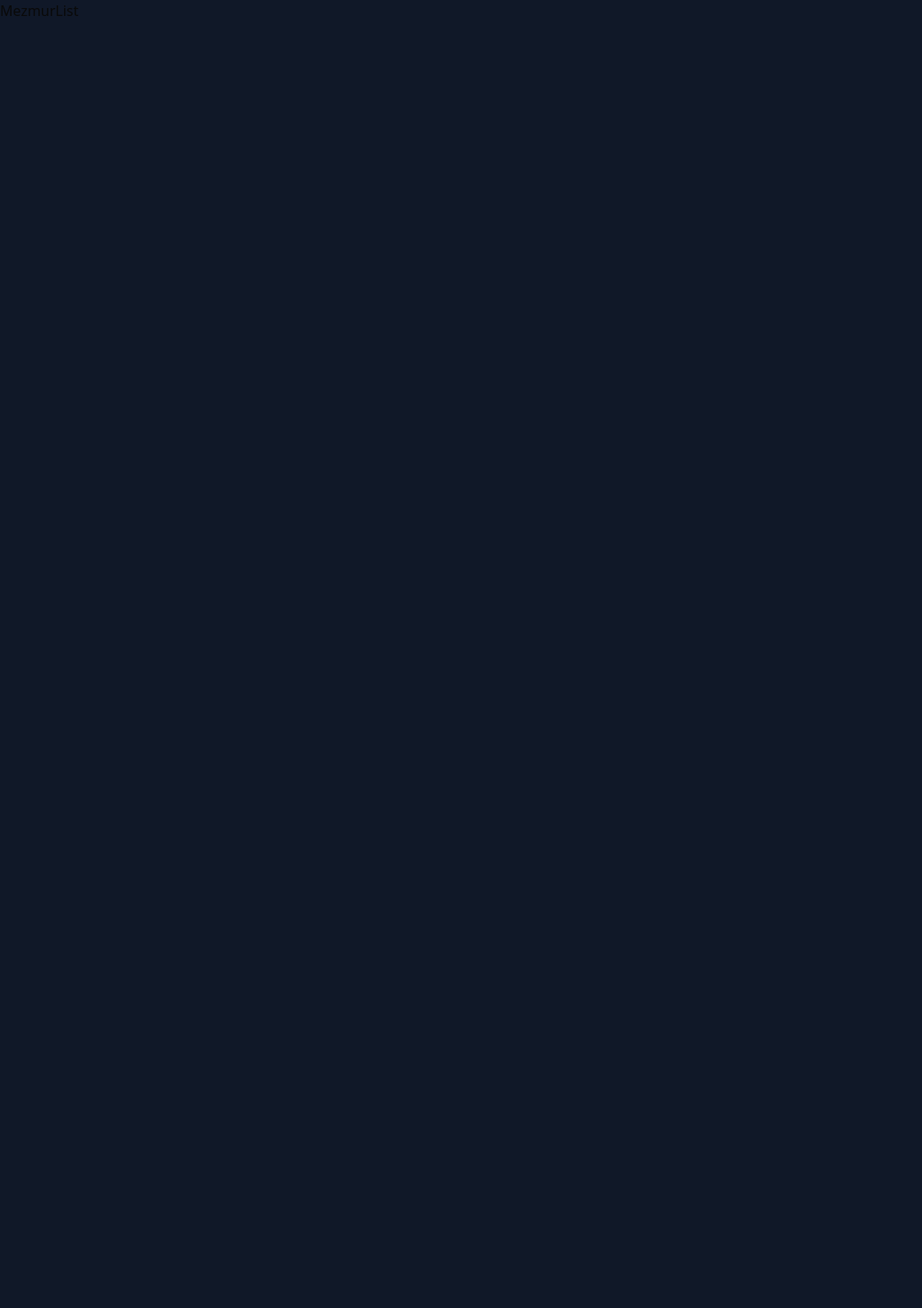
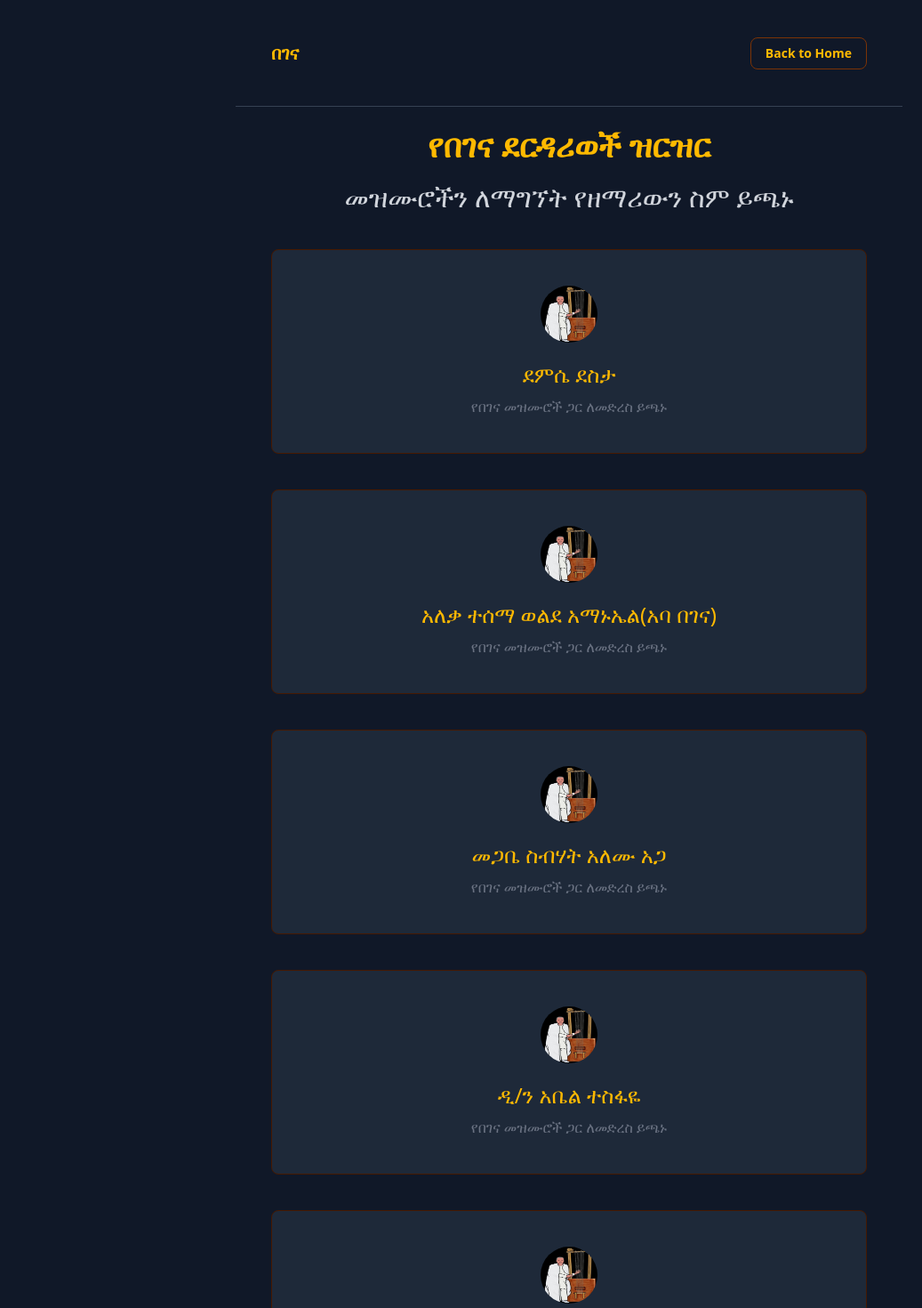
Before and after one commit to ayanaw21/begena-mini-app, a Next.js app: page /mezmurlist in a window 1280 px wide. Shown: the top 1470 px of the page at 89% size, without its empty margins (0-1037 px from the left). Before the commit the page ends 800 px from the top, so only its background shows below. Built offline with nearby package versions, Linux system fonts and the light colour scheme.

Commit message:
finish payment and mezmurlist

```diff
--- a/app/mezmurlist/page.tsx
+++ b/app/mezmurlist/page.tsx
@@ -1,9 +1,79 @@
-import React from 'react'
+import { Button } from "@/components/ui/button";
+import { Card } from "@/components/ui/card";
+import Image from "next/image";
+import Link from "next/link";
+import React from "react";
+import logo from "../../public/begena.jpg";
+const lists = [
+	{ zemari: "ደምሴ ደስታ", link: "https://t.me/aastugibibuaebegena/4" },
+	{ zemari: "አለቃ ተሰማ ወልደ አማኑኤል(አባ በገና)", link: "t.me/aastugibibuaebegena/6" },
+	{ zemari: "መጋቤ ስብሃት አለሙ አጋ", link: "https://t.me/aastugibibuaebegena/2" },
+	{ zemari: "ዲ/ን አቤል ተስፋዬ", link: "https://t.me/aastugibibuaebegena/18" },
+	{ zemari: "ዘርፉ ደምሴ", link: "https://t.me/aastugibibuaebegena/214" },
+	{ zemari: "ሲሳይ ደምሴ", link: "https://t.me/aastugibibuaebegena/10" },
+	{ zemari: "መሪጌታ ፍቅሩ ሳህሉ", link: "https://t.me/aastugibibuaebegena/8" },
+	{ zemari: "ታፈሰ ተስፋዬ", link: "https://t.me/aastugibibuaebegena/12" },
+];
 
 const MezmurList = () => {
-  return (
-    <div>MezmurList</div>
-  )
-}
+	return (
+		<div className='"w-full max-w-[750px] mx-auto min-h-screen bg-gray-900'>
+			<nav className="h-30 border-b border-gray-700 w-full flex justify-between items-center px-10">
+				<div className="flex">
+					{/* <Image src={'https://g96xkr7zoc.ufs.sh/f/p0mpb6xeXkhSD7sdTLidP3VtyE9BnNsGgb2co7IuAFYKMaq5'} width={20} height={20} alt="begena" /> */}
+					<h1 className="text-xl text-amber-400 font-bold">በገና</h1>
+				</div>
+				<div className="flex items-center">
+					<Link href={"/"}>
+						<Button className="font-bold text-amber-400 border border-amber-900 bg-gray-900 hover:bg-amber-900">
+							Back to Home
+						</Button>
+					</Link>
+				</div>
+			</nav>
+			<div className="my-6">
+				<h1 className="text-4xl font-bold text-amber-400 text-center">
+					የበገና ደርዳሪወች ዝርዝር
+				</h1>
+				<h3 className="text-3xl text-gray-300 text-center mt-5">
+					መዝሙሮችን ለማግኘት የዘማሪውን ስም ይጫኑ
+				</h3>
+			</div>
+			{lists.map((list) => (
+				<Link key={list.zemari} className="" href={list.link}>
+					<div className="p-10  m-10  rounded-md text-center flex flex-col items-center border border-amber-950 bg-gray-800 hover:bg-gray-700">
+						<Image
+							src={logo}
+							alt="pay"
+							width={20}
+							height={10}
+							className="rounded-full w-16 h-16"
+						/>
+						<p className="text-amber-400 text-2xl mt-5">
+							{list.zemari}
+						</p>
+						<p className="mt-2 text-gray-500">
+							የበገና መዝሙሮች ጋር ለመድረስ ይጫኑ
+						</p>
+					</div>
+				</Link>
+			))}
+			<div className="p-10  m-10  rounded-md flex flex-col  border border-amber-950 bg-gray-900">
+				<h1 className="text-2xl text-amber-400">በገና በኢትዮጵያ</h1>
+				<p className="text-gray-300 mt-4">
+					በገና በኢትዮጵያ ኦርቶዶክስ ተዋህዶ ቤተክርስቲያን የዜማ መሳሪያ ሲሆን በዋናነት ለመለኮታዊ
+					የእግዚአብሔር ፈቃድ ማስፈጸሚያ ማለትም ለምስጋናና ለልመና የሚያገለግል ነው። በገና ከብሉይ
+					ኪዳን የመጀመሪያ መጽሐፍ ከኦሪት ዘፍጥረት እስከ መጨረሻው የአዲስ ኪዳን መጽሐፍ ዮሐንስ ራእይ
+					ድረስ አገልግሎቱ የተጠቀሰ እጅግ ድንቅ መንፈሳዊ የዜማ መሳሪያ ነው።
+				</p>
 
-export default MezmurList
+				<p className="text-gray-300 mt-4">
+					ከላይ የተጠተቀሱት የበገና ደርራሪያንም በገና በኢትዮጵያ ከትውልድ ወደ ትውልድ እንዲሸጋገርና
+					ለበገና ትምህርት መስፋፋት እጅጉን ትልቁን ድርሻ የተወጡ ናቸው፡፡
+				</p>
+			</div>
+		</div>
+	);
+};
+
+export default MezmurList;
--- a/app/payment/page.tsx
+++ b/app/payment/page.tsx
@@ -14,7 +14,8 @@ const Payment = () => {
 	const [imageUrl, setImageUrl] = useState<string | null>(null);
 	const [error, setError] = useState<string | null>(null);
 	const [selectedSection, setSelectedSection] = useState("");
-	const [selectedMonth,setSelectedMonth] = useState("")
+	const [selectedMonth, setSelectedMonth] = useState("");
+	const [selectedBatch, setSelectedBatch] = useState<number | null>(null);
 	const months = [
 		{
 			value: "September",
@@ -31,23 +32,32 @@ const Payment = () => {
 		{
 			value: "December",
 			label: "December",
-		},{
+		},
+		{
 			value: "January",
 			label: "January",
-		},{
+		},
+		{
 			value: "February",
 			label: "February",
-		},{
+		},
+		{
 			value: "March",
 			label: "March",
-		},{
+		},
+		{
 			value: "April",
 			label: "April",
-		},{
+		},
+		{
 			value: "May",
 			label: "May",
 		},
 	];
+	const batches = Array.from({ length: 10 }, (_, i) => ({
+		value: i + 1,
+		label: `Batch ${i + 1}`,
+	}));
 	const sections = [
 		{ value: "basic-a", label: "Basic A" },
 		{ value: "begena-b", label: "Basic B" },
@@ -59,6 +69,7 @@ const Payment = () => {
 
 	const handleSubmit = (formData: FormData) => {
 		setError(null); // Clear previous errors
+		console.log(imageUrl);
 
 		// Client-side validation
 		if (!imageUrl) {
@@ -119,7 +130,26 @@ const Payment = () => {
 								disabled={isPending}
 							/>
 						</div>
-
+						<div className="mb-4">
+							<label
+								htmlFor="begenaId"
+								className="block text-xl font-medium text-amber-400 mb-2"
+							>
+								የበገና ID
+							</label>
+							<input
+								type="text"
+								id="begenaId"
+								name="begenaId"
+								required
+								placeholder="Enter your Begena ID"
+								className={cn(
+									"w-full border border-gray-600 px-3 py-2 bg-gray-700 text-gray-100",
+									"rounded-md focus:outline-none focus:ring-2 focus:ring-amber-500"
+								)}
+								disabled={isPending}
+							/>
+						</div>
 						<div className="mb-4">
 							<label
 								htmlFor="section"
@@ -155,14 +185,46 @@ const Payment = () => {
 
 						<div className="mb-4">
 							<label
+								htmlFor="batch"
+								className="block text-xl font-medium text-amber-400 mb-2"
+							>
+								Batch
+							</label>
+							<select
+								id="batch"
+								name="batch"
+								required
+								value={selectedBatch || ""}
+								onChange={(e) =>
+									setSelectedBatch(e.target.value ? Number(e.target.value) : null)
+								}
+								disabled={isPending}
+								className={cn(
+									"w-full border border-gray-600 px-3 py-2 bg-gray-700 text-gray-100",
+									"rounded-md focus:outline-none focus:ring-2 focus:ring-amber-500"
+								)}
+							>
+								<option value="">Select a batch</option>
+								{batches.map((batch) => (
+									<option
+										key={batch.value}
+										value={batch.value}
+									>
+										{batch.label}
+									</option>
+								))}
+							</select>
+						</div>
+						<div className="mb-4">
+							<label
 								htmlFor="month"
 								className="block text-xl font-medium text-amber-400 mb-2"
 							>
-								Section
+								Month
 							</label>
 							<select
-								id="section"
-								name="section"
+								id="month"
+								name="month"
 								required
 								value={selectedMonth}
 								onChange={(e) =>
@@ -240,16 +302,34 @@ const Payment = () => {
 							)}
 						</div>
 						<div className="text-white p-4">
-							<h2 className="text-amber-400 text-2xl">የክፍያ መመሪያ</h2>
-							<p className="pb-2">ወርሃዊ የተማሪ ክፍይ ወደ የሚከተለው የባንክ አካውንት ያሰልፉት。</p>
+							<h2 className="text-amber-400 text-2xl">
+								የክፍያ መመሪያ
+							</h2>
+							<p className="pb-2">
+								ወርሃዊ የተማሪ ክፍይ ወደ የሚከተለው የባንክ አካውንት ያሰልፉት。
+							</p>
 							<div className="bg-gray-900 p-5 rounded-md">
-								<p>ባንክ: <span className="text-amber-400"> የኢትዮጵያ ንግድ ባንክ</span>
+								<p>
+									ባንክ:{" "}
+									<span className="text-amber-400">
+										{" "}
+										የኢትዮጵያ ንግድ ባንክ
+									</span>
 								</p>
-								<p>የአካውንት ስም: <span className="text-amber-400"> Ayanaw Mengesha and/or Motuma Kidanu</span></p>
-								<p>የአካውንት ቀጥር: <span className="text-amber-400" >1000720480337</span></p>
+								<p>
+									የአካውንት ስም:{" "}
+									<span className="text-amber-400">
+										{" "}
+										Ayanaw Mengesha and/or Motuma Kidanu
+									</span>
+								</p>
+								<p>
+									የአካውንት ቀጥር:{" "}
+									<span className="text-amber-400">
+										1000720480337
+									</span>
+								</p>
 							</div>
-
-
 						</div>
 						<Button
 							type="submit"
@@ -259,7 +339,6 @@ const Payment = () => {
 							{isPending ? "Submitting..." : "Submit Payment"}
 						</Button>
 					</form>
-
 				</CardContent>
 			</Card>
 		</div>
--- /dev/null
+++ b/components/footer.tsx
@@ -0,0 +1,9 @@
+import React from 'react'
+
+const Footer = () => {
+  return (
+    <div>Footer</div>
+  )
+}
+
+export default Footer
--- a/lib/actions/payment.ts
+++ b/lib/actions/payment.ts
@@ -7,6 +7,8 @@ export const sendPayment = async (formData: FormData) => {
 	const section = formData.get("section")?.toString();
 	const imageUrl = formData.get("imageUrl")?.toString();
 	const month = formData.get("month")?.toString();
+	const begenaId = formData.get("begenaId")?.toString();
+	const batch = formData.get("batch")?.toString();
 	// Validation
 	if (!fullName?.trim()) {
 		throw new Error("Full name is required");
@@ -18,7 +20,8 @@ export const sendPayment = async (formData: FormData) => {
 
 	if (!imageUrl) {
 		throw new Error("Payment screenshot is required");
-	}if (!month) {
+	}
+	if (!month) {
 		throw new Error("Month is required");
 	}
 
@@ -31,6 +34,8 @@ export const sendPayment = async (formData: FormData) => {
 				section,
 				screenshot: imageUrl,
 				month,
+				begenaId,
+				batch,
 			}),
 		});
 
```
Also changed, not shown: public/begena.jpg (added).
